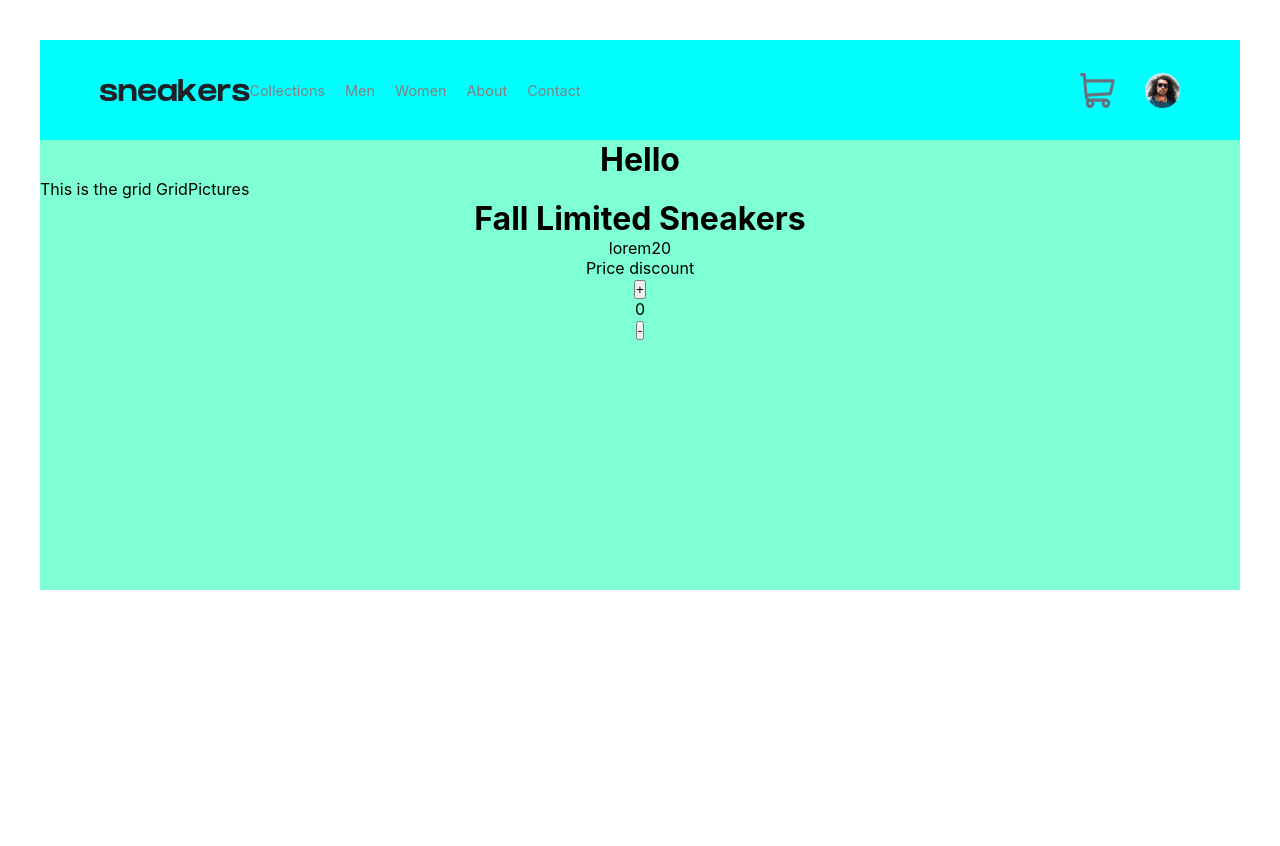
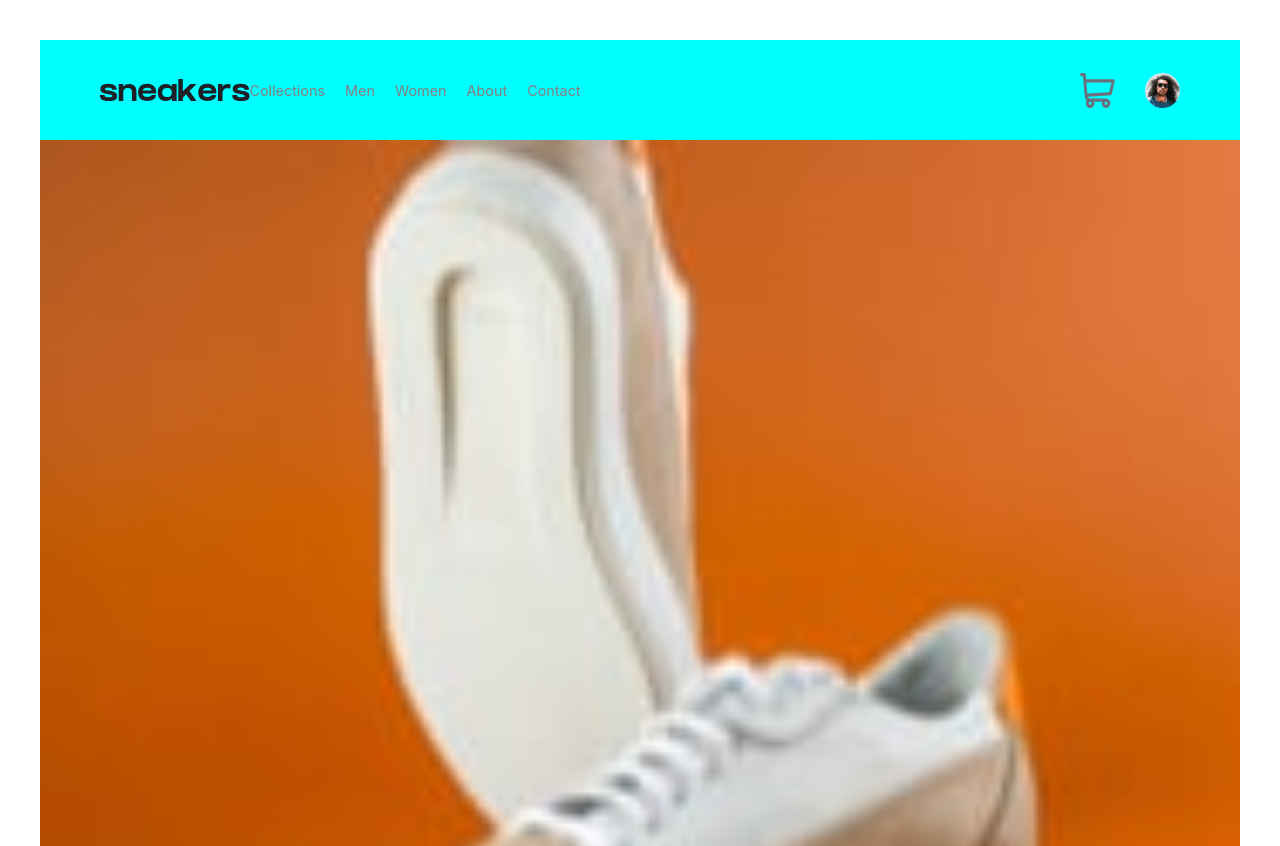
Before and after one commit to lexus654/ecommerce-app, a React (Create React App) app: page / in a window 1280 px wide. Shown: the top 846 px of the page. Before the commit the page ends 800 px from the top, so only its background shows below. Built offline with nearby package versions, Linux system fonts and the light colour scheme.

Commit message:
styling need to be done iusing styled components

```diff
--- a/src/Resource/Components/Body/MainPictureHolder.js
+++ b/src/Resource/Components/Body/MainPictureHolder.js
@@ -1,10 +1,13 @@
+import mainPicture from "../../images/image-product-1-thumbnail.jpg";
+
+// Styling compones
 function MainPictureHolder() {
   return (
-    // <img src="" alt="">
-    //   {" "}
-
-    // </img>
-    <h1>Hello</h1>
+    <img
+      className="mainProduct picture"
+      src={mainPicture}
+      alt="Main product"
+    ></img>
   );
 }
 
```
